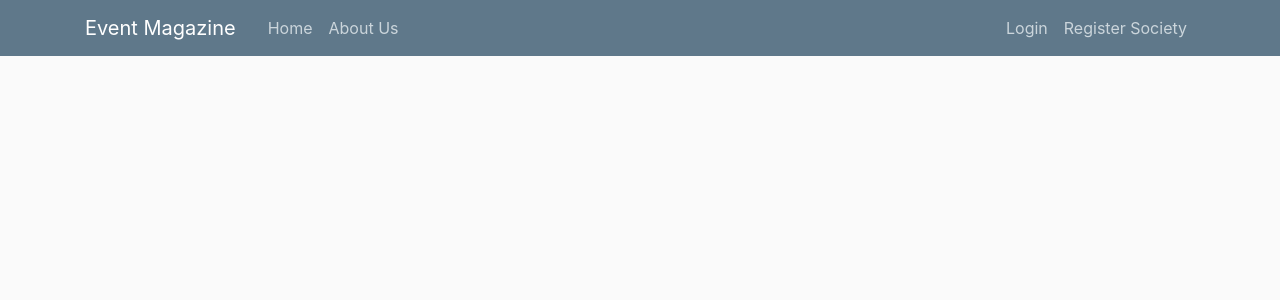
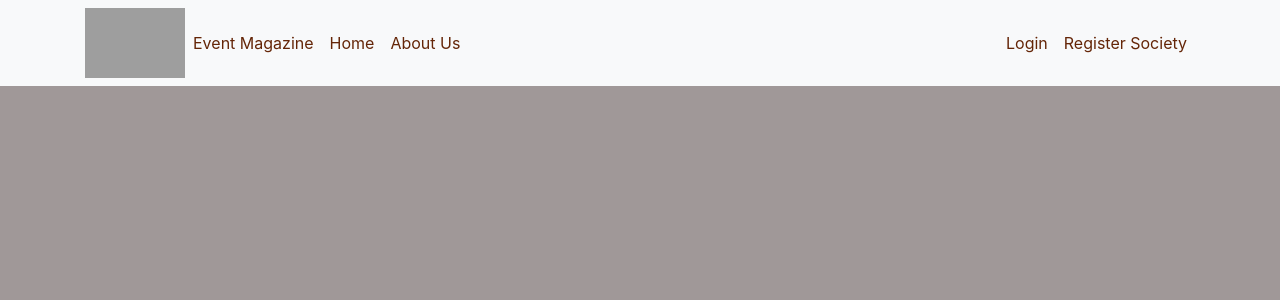
Before and after one commit to sparsh1402/Event_Magazine, a Django app: page / in a window 1280 px wide. Shown: the top 300 px of the page. Run offline with Django 3.2, Linux system fonts and the light colour scheme; data that the repository does not hold is empty; some libraries are stand-ins or nearby versions; grey boxes are pictures that could not be loaded.

Commit message:
changed some designs

```diff
--- a/django_project/blog/static/blog/main.css
+++ b/django_project/blog/static/blog/main.css
@@ -1,5 +1,5 @@
 body {
-    background: #fafafa;
+    background: #a09898;
     color: #333333;
     margin-top: 5rem;
   }
@@ -17,11 +17,11 @@ body {
   }
 
   .site-header .navbar-nav .nav-link {
-    color: #cbd5db;
+    color: #642507;
   }
 
   .site-header .navbar-nav .nav-link:hover {
-    color: #ffffff;
+    color: #610505;
   }
 
   .site-header .navbar-nav .nav-link.active {
@@ -29,7 +29,7 @@ body {
   }
 
   .content-section {
-    background: #ffffff;
+    background: #e9e4e4;
     padding: 10px 20px;
     border: 1px solid #dddddd;
     border-radius: 3px;
@@ -41,7 +41,7 @@ body {
   }
 
   a.article-title:hover {
-    color: #428bca;
+    color: #c44f0b;
     text-decoration: none;
   }
 
--- a/django_project/blog/templates/blog/base.html
+++ b/django_project/blog/templates/blog/base.html
@@ -12,23 +12,24 @@
     <link rel="stylesheet" href="{% static 'blog/main.css'%}">
     <link rel="stylesheet" href="{% static 'blog/contact.css'%}">
     {% if title %}
-    <title>Django Blog - {{ title }}</title>
+    <title>Event Magazine - {{ title }}</title>
 {%else%}
-    <title> Django Blog</title>
+    <title> Event Magazine</title>
 {% endif %}
 </head>
 <body>
     <header class="site-header">
-        <nav class="navbar navbar-expand-md navbar-dark bg-steel fixed-top">
+        <nav class="navbar navbar-expand-md navbar-dark bg-light fixed-top">
           <div class="container">
-            <a class="navbar-brand mr-4" href="{% url 'blog-home' %}">Event Magazine</a>
+            <a href="#"  class="navbar-left" class="navbar-brand"> <img class="navbar-left" src="https://studentcorner.epsiindia.org/upload/college/TI_LOGO.png" class="rounded-circle" class="img-responsive logo" width="100" height="70" alt="Mountain"></a>
+
             <button class="navbar-toggler" type="button" data-toggle="collapse" data-target="#navbarToggle" aria-controls="navbarToggle" aria-expanded="false" aria-label="Toggle navigation">
             <span class="navbar-toggler-icon"></span>
             </button>
             <div class="collapse navbar-collapse" id="navbarToggle">
               <div class="navbar-nav mr-auto">
+                <a class="nav-item nav-link" href="{% url 'blog-home' %}"  >Event Magazine</a>
                 <a class="nav-item nav-link" href="{% url 'blog-home' %}">Home</a>
-                <!-- <a lass="nav-item nav-link" href="{% url 'blog-home' %}"> <i class="fas fa-home mr-1"></i>Home</a> -->
                 {% if user.is_authenticated %}
                 <a class="nav-item nav-link" href="{% url 'blog-contact_us' %}">Contact Us</a>
                 {% endif %}
```
